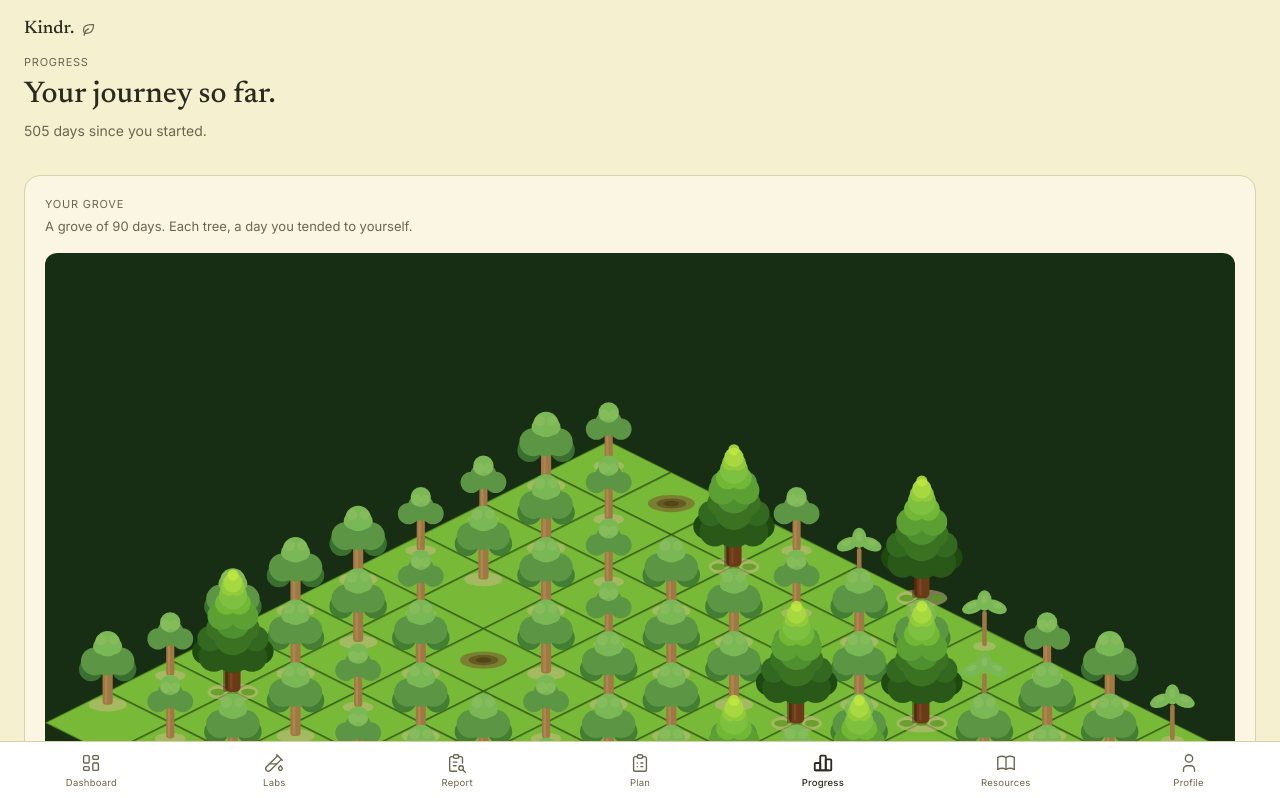
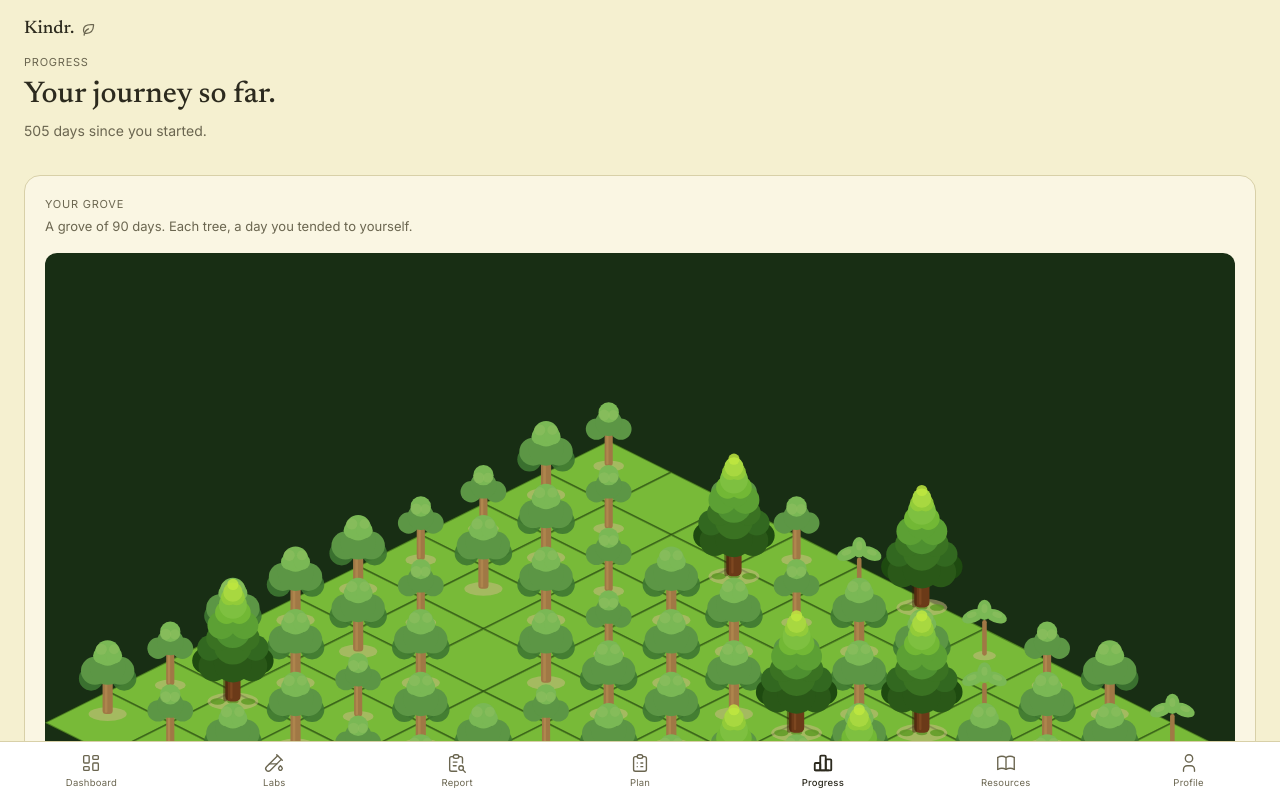
Before and after one commit to vishnudakshin/Kindr, a Next.js app: page /progress in a window 1280 px wide. Shown: the top 798 px of the page. Built offline with nearby package versions, Linux system fonts and the light colour scheme.

Commit message:
ForestGrove: lower all sprite bases to TH*0.65, remove soil rings on empty tiles
Co-Authored-By: Claude Sonnet 4.6 <noreply@anthropic.com>

```diff
--- a/components/progress/ForestGrove.tsx
+++ b/components/progress/ForestGrove.tsx
@@ -53,7 +53,7 @@ function diamondPoints(col: number, row: number): string {
 
 function spriteBase(col: number, row: number) {
   const { x, y } = tileTopVertex(col, row)
-  return { x, y: y + TH * 0.5 }
+  return { x, y: y + TH * 0.65 }
 }
 
 // ── Score → stage ─────────────────────────────────────────────────────────────
@@ -291,8 +291,7 @@ export function ForestGrove({ currentCycle, previousCycles, today }: Props) {
         >
           {paintOrder.map(entry => {
             const { col, row } = entry
-            const { x: bx, y: baseBy } = spriteBase(col, row)
-            const by = (col === 0 && row === 0) ? baseBy + TH * 0.15 : baseBy
+            const { x: bx, y: by } = spriteBase(col, row)
             const stage  = toStage(entry.completed, entry.total, entry.isFuture)
             const isSelected = selected?.date === entry.date
             const grass  = entry.isFuture ? '#527A22' : isSelected ? '#A8DC48' : '#78BA38'
@@ -310,14 +309,6 @@ export function ForestGrove({ currentCycle, previousCycles, today }: Props) {
                   onClick={entry.isFuture ? undefined : e => { e.stopPropagation(); toggle(entry) }}
                 />
 
-                {/* Soil ring for empty / unplanted tiles */}
-                {stage === 0 && (
-                  <g transform={`translate(${bx} ${by})`} style={{ pointerEvents: 'none' }}>
-                    <ellipse cy={0} rx={6} ry={2.2} fill="#7A5028" opacity={entry.isFuture ? 0.22 : 0.55} />
-                    <ellipse cy={0} rx={3.8} ry={1.3} fill="#4A2C10" opacity={entry.isFuture ? 0.15 : 0.42} />
-                    <ellipse cy={0} rx={2} ry={0.7} fill="#2A1408" opacity={entry.isFuture ? 0.1 : 0.30} />
-                  </g>
-                )}
 
                 {/* Tree — springs from tile center */}
                 {stage > 0 && (
```
